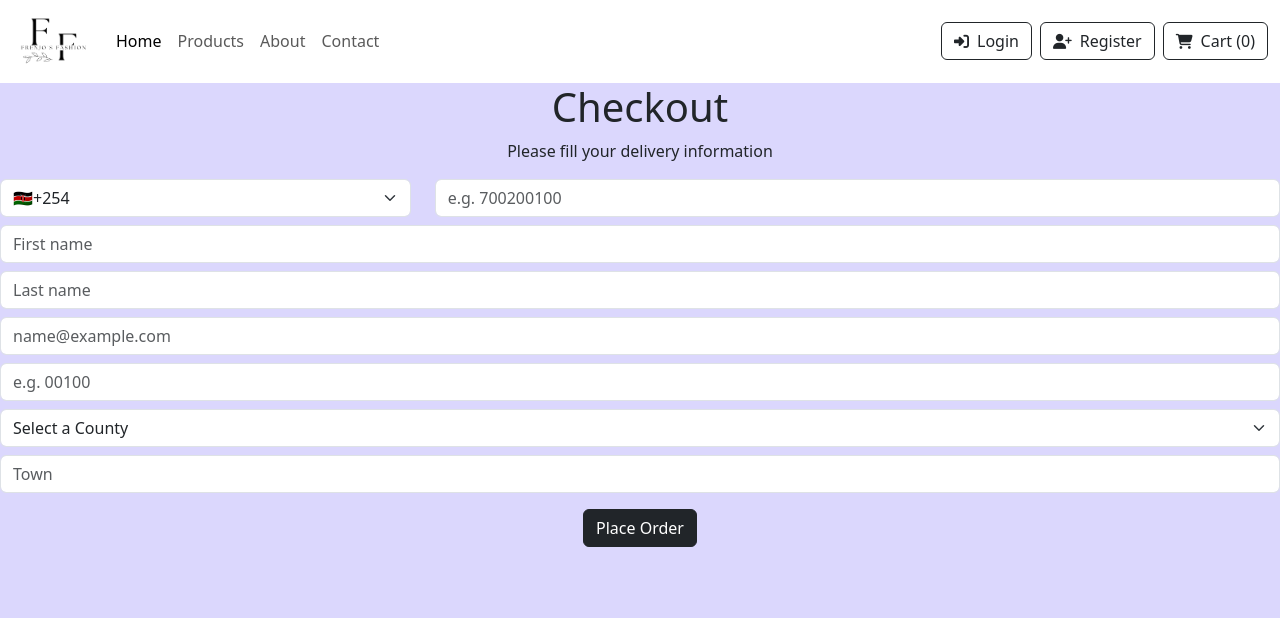
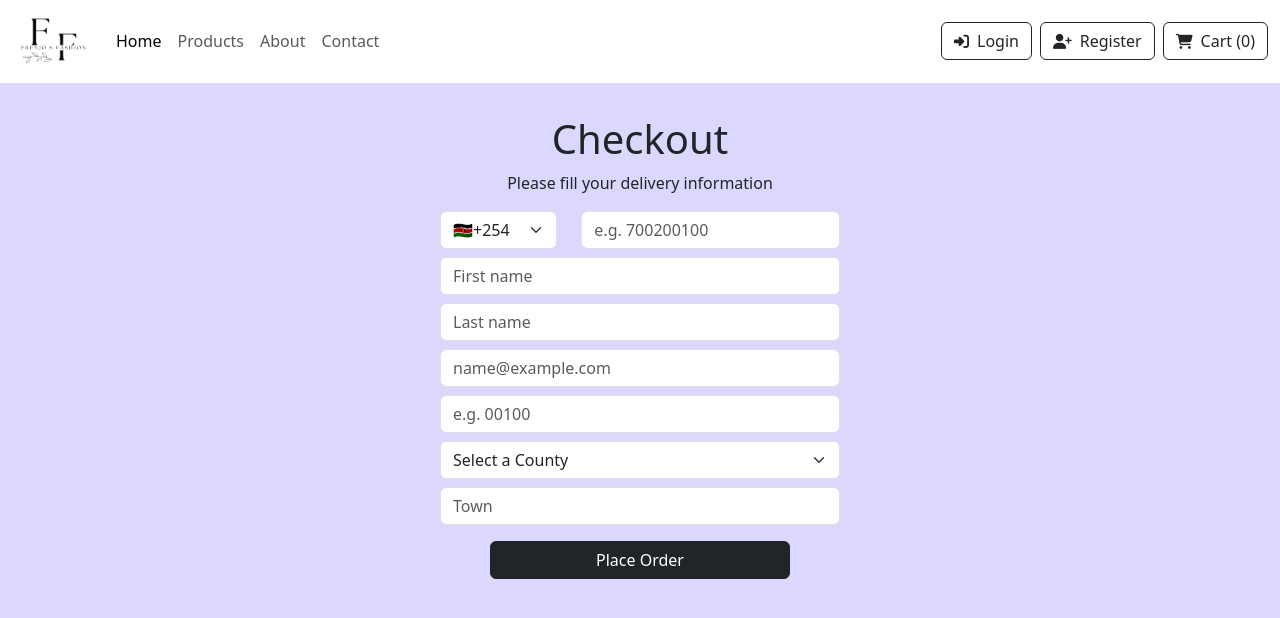
Before and after one commit to Brendafrenjo/e-commerce-app, a React (Create React App) app: page /checkout in a window 1280 px wide. Shown: the top 618 px of the page. Built offline with nearby package versions, Linux system fonts and the light colour scheme.

Commit message:
Created Checkout.css

```diff
--- /dev/null
+++ b/src/Checkout.css
@@ -0,0 +1,27 @@
+.Checkout {
+    display: block;
+    margin: 0 auto;
+    padding: 32px 0;
+}
+
+.Checkout .place-order {
+    width: 300px;
+}
+
+@media (max-width: 600px) {
+  .Checkout .place-order {
+    width: 200px;
+}
+}
+
+@media (max-width: 280px) {
+  .Checkout .place-order {
+    width: 150px;
+}
+}
+
+@media (min-width: 500px) {
+    .Checkout {
+        max-width: 400px;
+    }
+}
--- a/src/Checkout.js
+++ b/src/Checkout.js
@@ -1,5 +1,6 @@
 import React, { useState } from "react";
 import { useHistory } from "react-router-dom";
+import "./Checkout.css";
 
 export default function Checkout() {
   const [orderPlaced, setOrderPlaced] = useState(false);
@@ -62,7 +63,8 @@ export default function Checkout() {
     setOrderPlaced(true);
   };
   return (
-    <div>
+    <div className="Checkout">
+      <div className="contained">
         {orderPlaced && <p>Redirecting...</p>}
         <h1>Checkout</h1>
         <p>Please fill your delivery information</p>
@@ -135,9 +137,10 @@ export default function Checkout() {
           </select>
           <input type="text" placeholder="Town" className="form-control mb-2" />
         </form>
-      <button type="submit" className="btn btn-dark mt-2">
+        <button type="submit" className="btn btn-dark mt-2 place-order">
           Place Order
         </button>
       </div>
+    </div>
   );
 }
```
Lines whose indentation alone changed are shown as unchanged.
